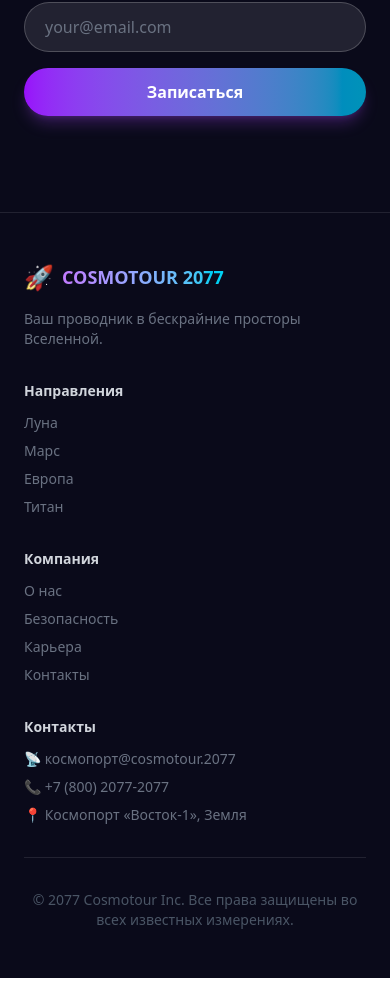
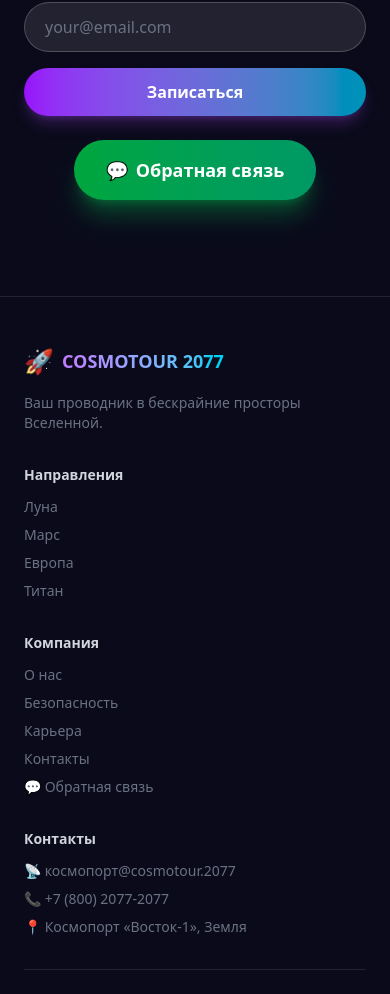
Before and after one commit to luckyr0st/alsfjsalkf, a React (Vite) app: page / in a window 390 px wide. Shown: the part 7710-8704 px from the top of the page. Built offline with nearby package versions, Linux system fonts and the light colour scheme.

Commit message:
task snapshot 0d2143a3-00f1-4660-930a-bb77097a780f

```diff
--- a/src/App.tsx
+++ b/src/App.tsx
@@ -54,6 +54,14 @@ function App() {
             <a href="#destinations" className="text-gray-300 hover:text-cyan-400 transition-colors text-sm">Направления</a>
             <a href="#services" className="text-gray-300 hover:text-cyan-400 transition-colors text-sm">Услуги</a>
             <a href="#idea" className="text-gray-300 hover:text-cyan-400 transition-colors text-sm">Идея</a>
+            <a
+              href="https://docs.google.com/forms/d/e/YOUR_FORM_ID/viewform"
+              target="_blank"
+              rel="noopener noreferrer"
+              className="text-gray-300 hover:text-cyan-400 transition-colors text-sm"
+            >
+              💬 Обратная связь
+            </a>
             <button className="px-5 py-2 bg-gradient-to-r from-purple-600 to-cyan-600 rounded-full text-sm font-semibold hover:from-purple-500 hover:to-cyan-500 transition-all shadow-lg shadow-purple-500/25">
               Забронировать
             </button>
@@ -388,7 +396,7 @@ function App() {
           <p className="text-gray-400 text-lg mb-8 max-w-xl mx-auto">
             Оставьте заявку и станьте одним из первых космических туристов. Раннее бронирование — скидка 30%.
           </p>
-          <div className="flex flex-col sm:flex-row gap-4 justify-center max-w-md mx-auto">
+          <div className="flex flex-col sm:flex-row gap-4 justify-center max-w-md mx-auto mb-6">
             <input
               type="email"
               placeholder="your@email.com"
@@ -398,6 +406,15 @@ function App() {
               Записаться
             </button>
           </div>
+          <a
+            href="https://docs.google.com/forms/d/e/YOUR_FORM_ID/viewform"
+            target="_blank"
+            rel="noopener noreferrer"
+            className="inline-flex items-center gap-2 px-8 py-4 bg-gradient-to-r from-green-600 to-emerald-600 rounded-full text-lg font-bold hover:from-green-500 hover:to-emerald-500 transition-all shadow-xl shadow-green-500/30 hover:shadow-green-500/50 hover:scale-105"
+          >
+            <span>💬</span>
+            <span>Обратная связь</span>
+          </a>
         </div>
       </section>
 
@@ -432,6 +449,16 @@ function App() {
                 <li className="hover:text-cyan-400 cursor-pointer transition-colors">Безопасность</li>
                 <li className="hover:text-cyan-400 cursor-pointer transition-colors">Карьера</li>
                 <li className="hover:text-cyan-400 cursor-pointer transition-colors">Контакты</li>
+                <li>
+                  <a
+                    href="https://docs.google.com/forms/d/e/YOUR_FORM_ID/viewform"
+                    target="_blank"
+                    rel="noopener noreferrer"
+                    className="inline-flex items-center gap-1 hover:text-cyan-400 transition-colors"
+                  >
+                    💬 Обратная связь
+                  </a>
+                </li>
               </ul>
             </div>
             <div>
```
